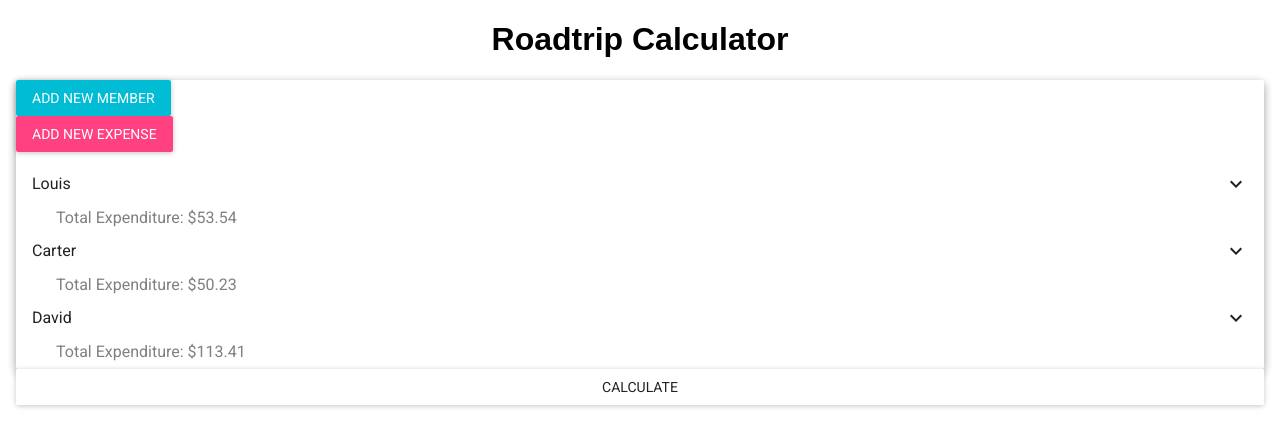
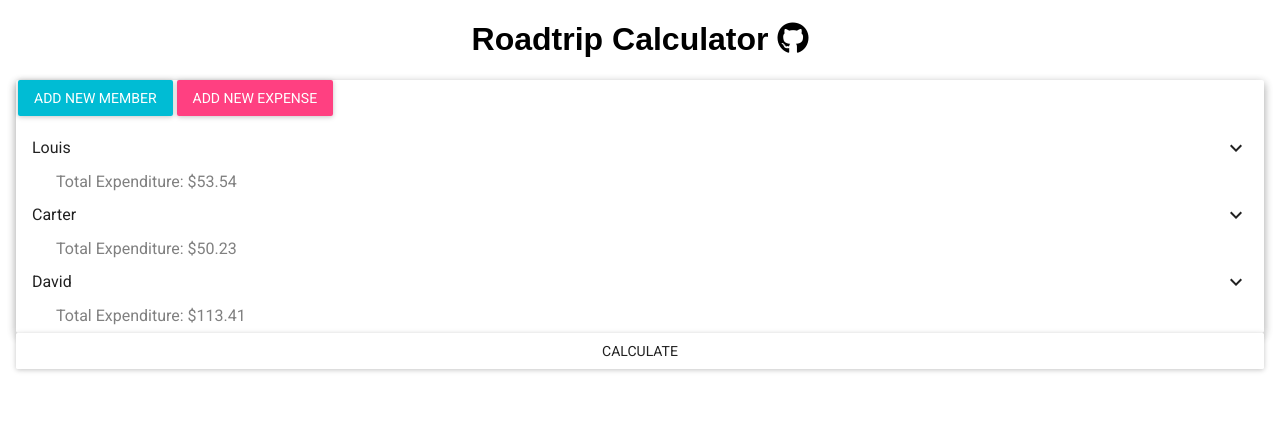
Before and after one commit to jbadan/tripcalc, a React (Create React App) app: page / in a window 1280 px wide. Shown: the top 446 px of the page. Built offline with nearby package versions, Linux system fonts and the light colour scheme.

Commit message:
formatting

```diff
--- a/src/AddExpense.js
+++ b/src/AddExpense.js
@@ -74,7 +74,7 @@ class AddExpense extends Component {
       />,
     ];
     return (
-      <div>
+      <div className="inline">
         <RaisedButton
           label="Add New Expense"
           secondary={true}
--- a/src/AddMember.js
+++ b/src/AddMember.js
@@ -59,7 +59,7 @@ class AddMember extends Component {
       />,
     ];
     return (
-      <div>
+      <div className="inline">
         <RaisedButton
           label="Add New Member"
           primary={true}
--- a/src/App.css
+++ b/src/App.css
@@ -6,3 +6,13 @@
   margin-left: 40px;
   color: grey;
 }
+
+.link{
+  text-decoration: none;
+  color: black;
+}
+
+.inline{
+  display: inline;
+  padding: 2px;
+}
--- a/src/Main.js
+++ b/src/Main.js
@@ -3,6 +3,7 @@ import MemberList from './MemberList';
 import AddMember from './AddMember';
 import AddExpense from './AddExpense';
 import ExpenseReport from './ExpenseReport';
+import { Link } from 'react-router-dom'
 //flexbox
 import { Grid, Row, Col } from 'react-flexbox-grid';
 //material-ui
@@ -47,7 +48,7 @@ class Main extends Component {
     return (
       <Grid fluid>
         <Row center="xs">
-          <h1> Roadtrip Calculator </h1>
+          <h1> Roadtrip Calculator <a className="link" href='https://github.com/jbadan/tripcalc'><i className="fa fa-github" aria-hidden="true"></i></a></h1>
         </Row>
         <Row>
           <Col xs>
```
